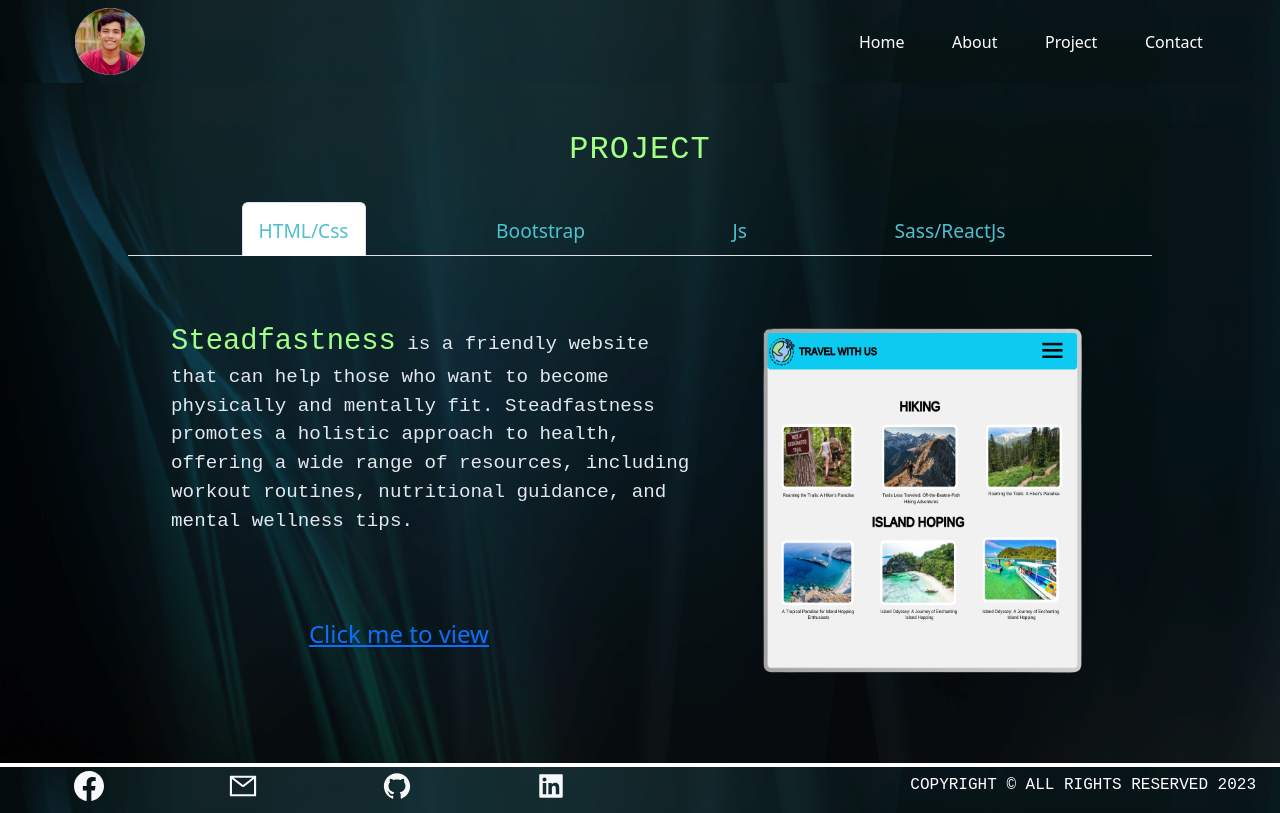
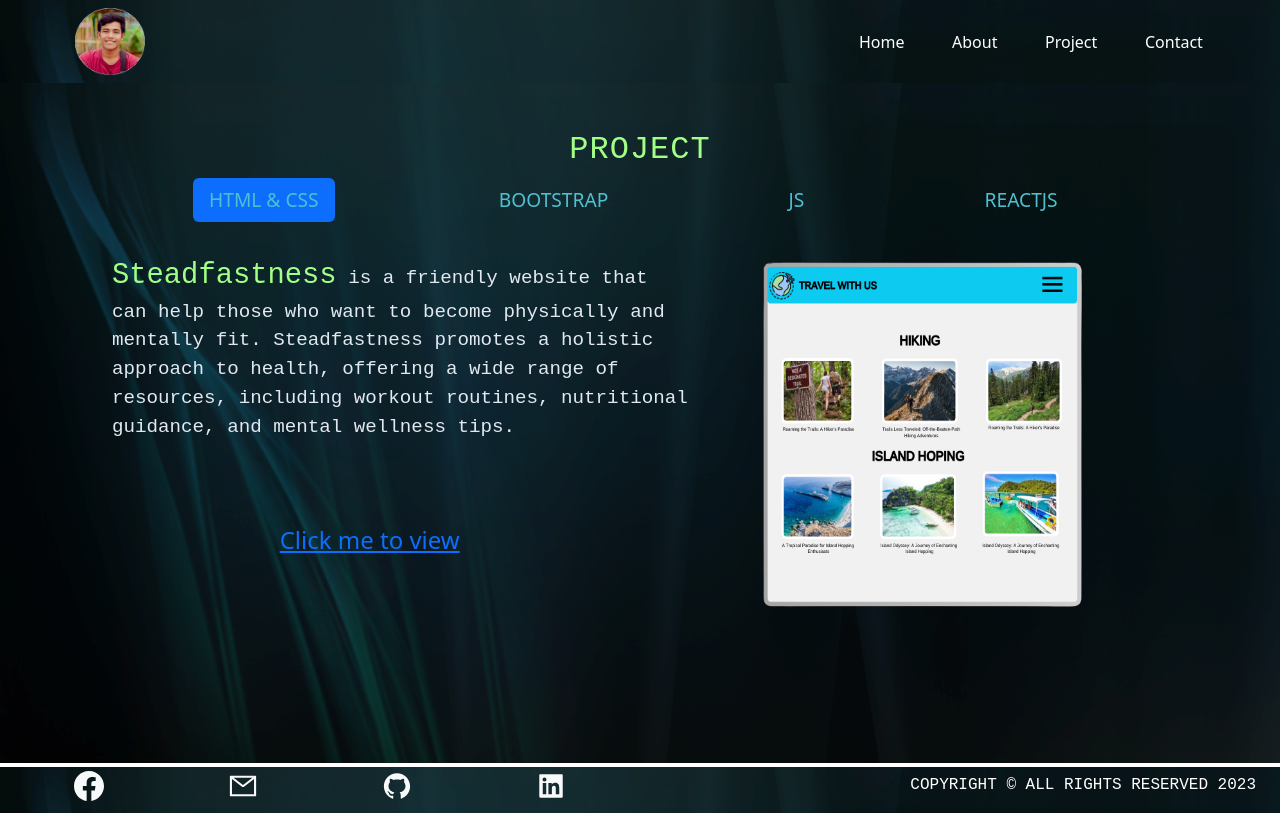
Before and after one commit to felicianoroldan/My-Portfolio, a React (Vite) app: page /project in a window 1280 px wide. Built offline with nearby package versions, Linux system fonts and the light colour scheme.

Commit message:
fixing: nav & tab

```diff
--- a/src/pages/About.jsx
+++ b/src/pages/About.jsx
@@ -56,18 +56,20 @@ function About() {
         <div className='col-12'>
           <h1 className='myServices'>MY SERVICES</h1>
         </div>
-        <div className='col-9 col-8 mt-5'>
+        <div className='col-11 mt-5'>
           <div className="row d-flex justify-content-center">
-            <div className='col-9 col-md-6 sm-5'>
+            <div className='col-8 col-md-11'>
               <div className="devWeb">
                 <img src={laptop} alt="laptop-photo" className='laptopimg'/>
               </div>
               <h4 className='develop mt-2'>CREATE WEB APPLICATION</h4>
+            </div>
+            <div className="col-8 col-md-11">
               <p className='dev-text text-center mt-4'>Lorem ipsum dolor sit amet consectetur, adipisicing elit.
-              Accusantium odit temporibus ipsam ipsum veniam magni possimus tempora. Asperiores consectetur maiores
-              culpa id cupiditate quaerat, minima quos nam doloremque magnam. In?</p>
+                Accusantium odit temporibus ipsam ipsum veniam magni possimus tempora. Asperiores consectetur maiores
+                culpa id cupiditate quaerat, minima quos nam doloremque magnam. In?</p>
             </div>
-            <div className='col-9 col-md-6 sm-5'>
+            <div className='col-10 col-md-10'>
               <div className="devWeb">
                 <img src={createweb} alt="createweb-photo" className='laptopimg'/>
               </div>
@@ -80,7 +82,7 @@ function About() {
         </div>
         <div className='col-10 col-8 mt-5'>
           <div className="d-flex justify-content-center">
-            <div className='col-9 col-md-6 sm-5'>
+            <div className='col-10'>
               <div className="devWeb">
                <img src={webmaintenance} alt="webmaintenance-photo" className='laptopimg'/>
               </div>
--- a/src/pages/Project.jsx
+++ b/src/pages/Project.jsx
@@ -29,15 +29,80 @@ function Project() {
             </div>
           </div>
         </div>
-        <div className="d-flex justify-content-evenly">
-          <div className="col-11">
-            <nav className='mt-4 d-flex justify-content-center'>
-              <div className="col-12 w-100 d-flex justify-content-center">
+        <div className="zamb">
+          <ul class="nav nav-pills mb-3 " id="pills-tab" role="tablist">
+            <li class="nav-item " role="presentation">
+              <button class="nav-link active" id="pills-home-tab" data-bs-toggle="pill" data-bs-target="#pills-home" type="button" role="tab" aria-controls="pills-home" aria-selected="false"><span className='techUsed '>HTML & CSS</span></button>
+            </li>
+            <li class="nav-item" role="presentation">
+              <button class="nav-link" id="pills-profile-tab" data-bs-toggle="pill" data-bs-target="#pills-profile" type="button" role="tab" aria-controls="pills-profile" aria-selected="false"><span className='techUsed '>BOOTSTRAP</span></button>
+            </li>
+            <li class="nav-item" role="presentation">
+              <button class="nav-link" id="pills-contact-tab" data-bs-toggle="pill" data-bs-target="#pills-contact" type="button" role="tab" aria-controls="pills-contact" aria-selected="false"><span className='techUsed '>JS</span></button>
+            </li>
+            <li class="nav-item" role="presentation">
+              <button class="nav-link" id="pills-reactjs-tab" data-bs-toggle="pill" data-bs-target="#pills-reactjs" type="button" role="tab" aria-controls="pills-reactjs" aria-selected="false" ><span className='techUsed '>REACTJS</span></button>
+            </li>
+          </ul>
+        </div>
+        <div class="tab-content" id="pills-tabContent">
+          <div class="tab-pane fade show active" id="pills-home" role="tabpanel" aria-labelledby="pills-home-tab" tabindex="0">
+          <div className="d-flex justify-content-center mt-3 main1">
+            <div className="col-10">
+              <div className="row">
+                <div className="col-7 ">
+                  <p className='dev-text travelBlogmeaning mt-3'><span className='travelmean'>Steadfastness</span> is a friendly website that can help
+                    those who want to become physically and mentally fit.
+                    Steadfastness promotes a holistic approach to health,
+                    offering a wide range of resources, including workout routines,
+                    nutritional guidance, and mental wellness tips.</p>
+                    <div className='view1'>
+                  <a href="https://felicianoroldan.github.io/travel_vlog/">Click me to view</a>
+                  </div>
+                </div>
+                <div className="col-5">
+                  <img src={travelBlog} alt="travelBlog-Photo" className='imgtravelblog'/>
+                </div>
+              </div>
+            </div>
+          </div>
+          </div>
+          <div class="tab-pane fade" id="pills-profile" role="tabpanel" aria-labelledby="pills-profile-tab" tabindex="0">
+            <div className="d-flex justify-content-center mt-5">
+              <div className="d-flex justify-content-center">
+                <div className="col-12">
+                  <img src={steadfastness1} alt="steadfastness" className='imgsteadfastness'/>
+                  <br />
+                  <div className='view fw-semibold'>
+                  <a href="https:/stead-fastness.vercel.app/">View</a>
+                  </div>
+                </div>
+              </div>
+            </div>
+            <div className="container mt-5">
+              <div className="d-flex justify-content-center">
+                <div className="col-10">
+                  <p className='dev-text text-center travelBlogmeaning mt-3'><span className='travelmean'>Steadfastness</span> is a friendly website that can help
+                  those who want to become physically and mentally fit.
+                  Steadfastness promotes a holistic approach to health,
+                  offering a wide range of resources, including workout routines,
+                  nutritional guidance, and mental wellness tips.</p>
+                </div>
+              </div>
+            </div>
+          </div>
+          <div class="tab-pane fade" id="pills-contact" role="tabpanel" aria-labelledby="pills-contact-tab" tabindex="0">...</div>
+          <div class="tab-pane fade" id="pills-reactjs" role="tabpanel" aria-labelledby="pills-reactjs-tab" tabindex="0">...</div>
+        </div>
+        {/* <div className="d-flex justify-content-evenly">
+          <div className="col-12">
+            <nav className='mt-2 d-flex justify-content-center'>
+              <div className="col-12 zamb d-flex justify-content-center">
                 <div className="nav nav-tabs  tabline" id="nav-tab" role="tablist">
                   <button className="nav-link  active" id="nav-profile-tab" data-bs-toggle="tab" data-bs-target="#nav-profile" type="button" role="tab" aria-controls="nav-profile" aria-selected="false"><span className='techUsed '>HTML/Css</span></button>
-                  <button className="nav-link" id="nav-home-tab" data-bs-toggle="tab" data-bs-target="#nav-home" type="button" role="tab" aria-controls="nav-home" aria-selected="true"><span className='techUsed'>Bootstrap</span></button>
-                  <button className="nav-link" id="nav-contact-tab" data-bs-toggle="tab" data-bs-target="#nav-contact" type="button" role="tab" aria-controls="nav-contact" aria-selected="false"><span className='techUsed'>Js</span></button>
-                  <button className="nav-link " id="nav-react-tab" data-bs-toggle="tab" data-bs-target="#nav-react" type="button" role="tab" aria-controls="nav-react" aria-selected="false"><span className='techUsed me-3'>Sass/ReactJs</span></button>
+                  <button className="nav-link" id="nav-home-tab" data-bs-toggle="tab" data-bs-target="#nav-home" type="button" role="tab" aria-controls="nav-home" aria-selected="true"><span className='techUsed bootstrap'>Bootstrap</span></button>
+                  <button className="nav-link" id="nav-contact-tab" data-bs-toggle="tab" data-bs-target="#nav-contact" type="button" role="tab" aria-controls="nav-contact" aria-selected="false"><span className='techUsed js'>Js</span></button>
+                  <button className="nav-link " id="nav-react-tab" data-bs-toggle="tab" data-bs-target="#nav-react" type="button" role="tab" aria-controls="nav-react" aria-selected="false"><span className='techUsed me-2'>ReactJs</span></button>
                 </div>
               </div>
             </nav>
@@ -47,7 +112,7 @@ function Project() {
           <div className="col-11">
             <div className="tab-content" id="nav-tabContent">
               <div className="tab-pane fade show active maincontainerstead " id="nav-profile" role="tabpanel" aria-labelledby="nav-profile-tab" tabIndex="0">
-                <div className="d-flex justify-content-center mt-5 main1">
+                <div className="d-flex justify-content-center mt-3 main1">
                   <div className="col-10">
                     <div className="row">
                       <div className="col-7 ">
@@ -95,7 +160,7 @@ function Project() {
               <div className="tab-pane fade" id="nav-react" role="tabpanel" aria-labelledby="nav-react-tab" tabIndex="0">...</div>
             </div>
           </div>
-        </div>
+        </div> */}
       </div>
       <Footer />
     </>
--- a/src/style/project.scss
+++ b/src/style/project.scss
@@ -300,7 +300,11 @@ ul {
 
 
 
+
+
 //responsiveness
+
+
 
 
 
@@ -343,13 +347,21 @@ ul {
 
   .tabline{
     display: flex;
-    justify-content: space-evenly;
-    width: 100vw;
+    width: 90vw;
   }
 
 
   .dev-text{
     font-size: .8rem;
+  }
+
+  .techUsed{
+    font-size: .7rem;
+  }
+
+  .zamb{
+    display: flex;
+    justify-content: center;
   }
 
 }
@@ -410,6 +422,10 @@ ul {
 
   .main1{
     margin-left: 0rem;
+  }
+
+  .zamb{
+    margin-left: 2.8rem;
   }
 
 }
```
